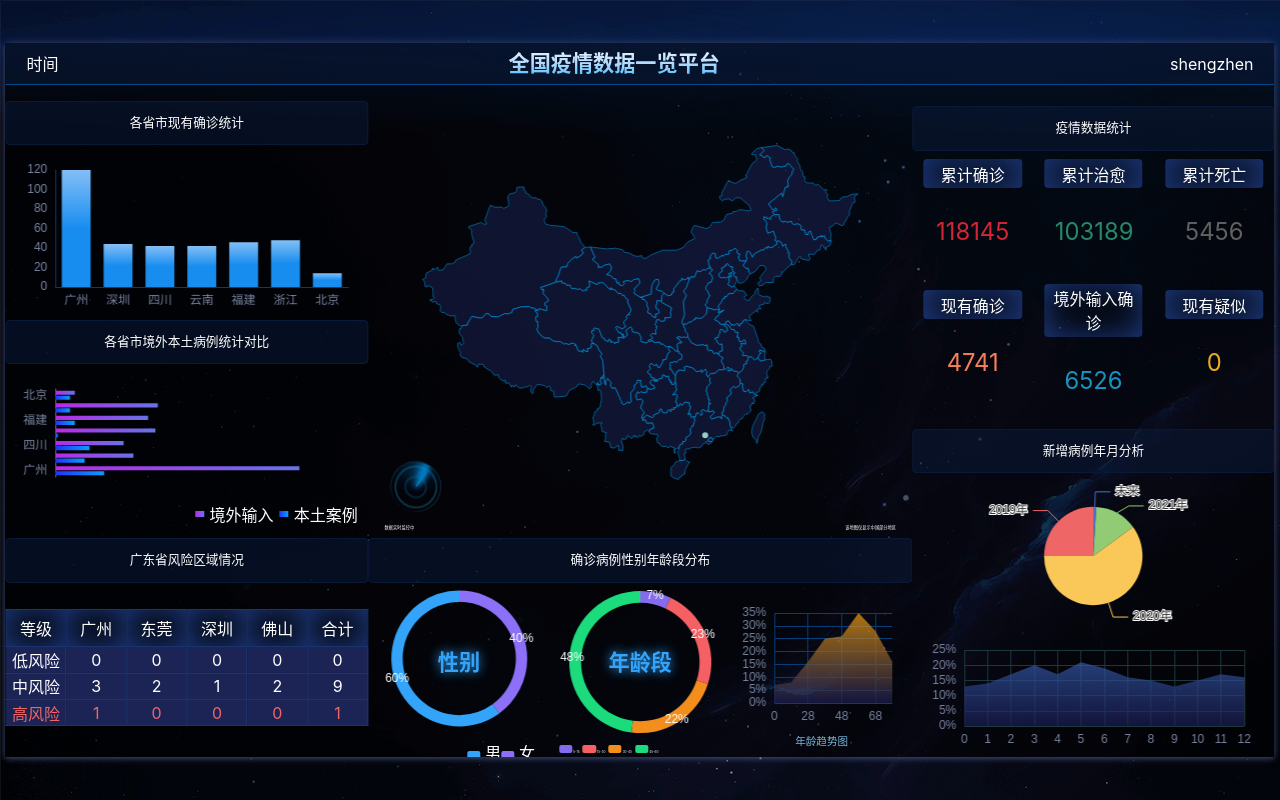
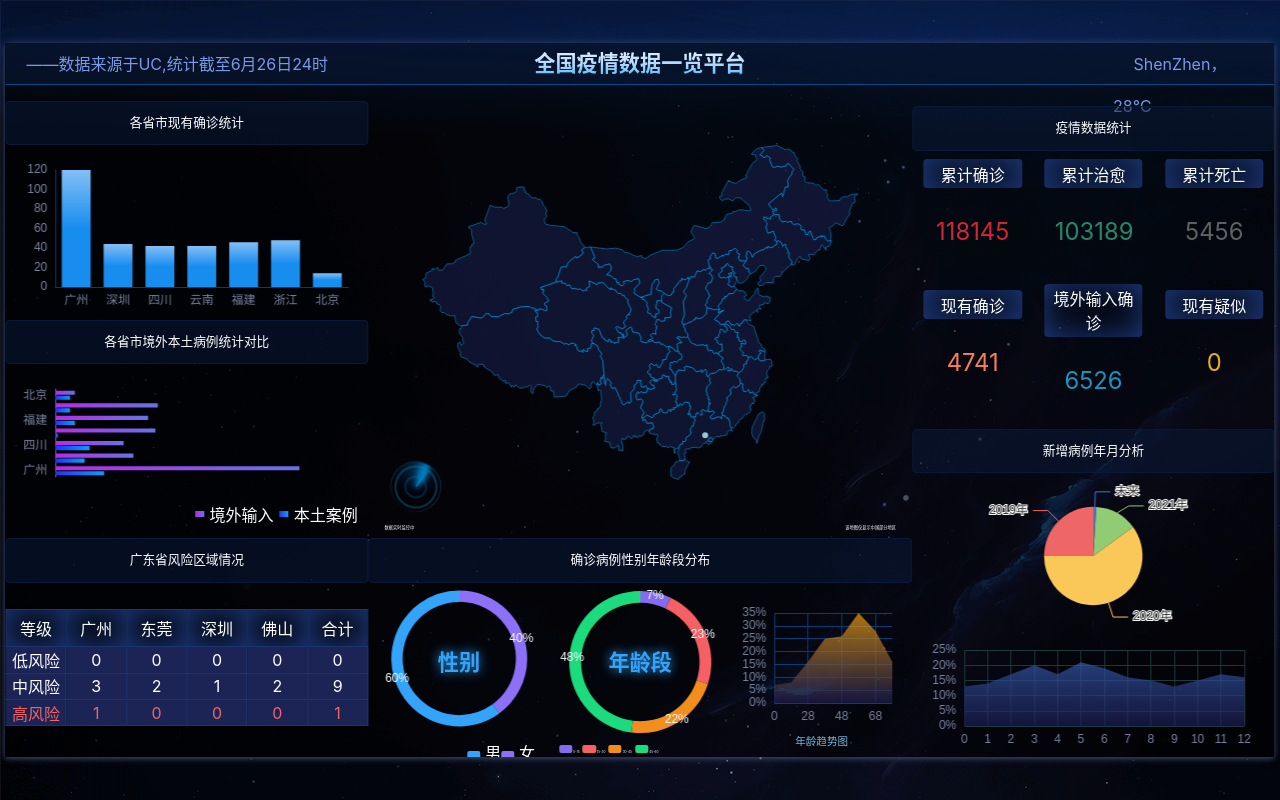
Before and after one commit to xiaolinzi7118/Epidemic-bigScreen, a React (Vite) app: page /#/ in a window 1280 px wide. Built offline with nearby package versions, Linux system fonts and the light colour scheme.

Commit message:
添加icon,header文本修饰

```diff
--- a/index.html
+++ b/index.html
@@ -16,6 +16,7 @@
     }</style>`
     document.write(string)
   </script>
+  <script src="//at.alicdn.com/t/font_2634668_joazf0n7n7.js"></script>
 </head>
 
 <body>
--- a/src/pages/home.scss
+++ b/src/pages/home.scss
@@ -22,11 +22,22 @@
     background: rgba($color: #0a1b3a, $alpha: 0.5);
     border-bottom: 1px solid #054c8d;
     .title{
+      text-align: center;
+      width: 33%;
       font-size: px(40);
       font-weight: 600;
       background-image: -webkit-linear-gradient(bottom, #18b0ff, #b2dafd,#fff);
       -webkit-background-clip: text;
       -webkit-text-fill-color: transparent;
+    }
+    .info{
+      color: #7a99e6;
+      width: 33%;
+      padding-left: px(500);
+    }
+    .caption{
+      color: #7a99e6;
+      width: 33%;
     }
   }
   > main {
--- a/src/pages/home.tsx
+++ b/src/pages/home.tsx
@@ -13,9 +13,17 @@ export const Home = () => {
     return (
         <div className="home">
             <header>
-                <div className="clock">时间</div>
+                <div className='caption'>——数据来源于UC,统计截至6月26日24时</div>
                 <div className="title">全国疫情数据一览平台</div>
-                <div className='info'>shengzhen</div>
+                <div className='info'>
+                    <svg className="icon" aria-hidden="true">
+                        <use xlinkHref="#icon-fixed"></use>
+                    </svg>
+                    <span> ShenZhen，28℃ </span>
+                    <svg className="icon" aria-hidden="true">
+                        <use xlinkHref="#icon-cloudy"></use>
+                    </svg>
+                </div>
             </header>
             <main>
                 <section className="bordered section1">
--- a/src/shared/style.scss
+++ b/src/shared/style.scss
@@ -34,3 +34,9 @@ ul>li{
 h1, h2, h3, h4, h5, h6 {
   font-size: 16px;
 }
+.icon {
+  width: 1em; height: 1em;
+  vertical-align: -0.15em;
+  fill: currentColor;
+  overflow: hidden;
+}
```
